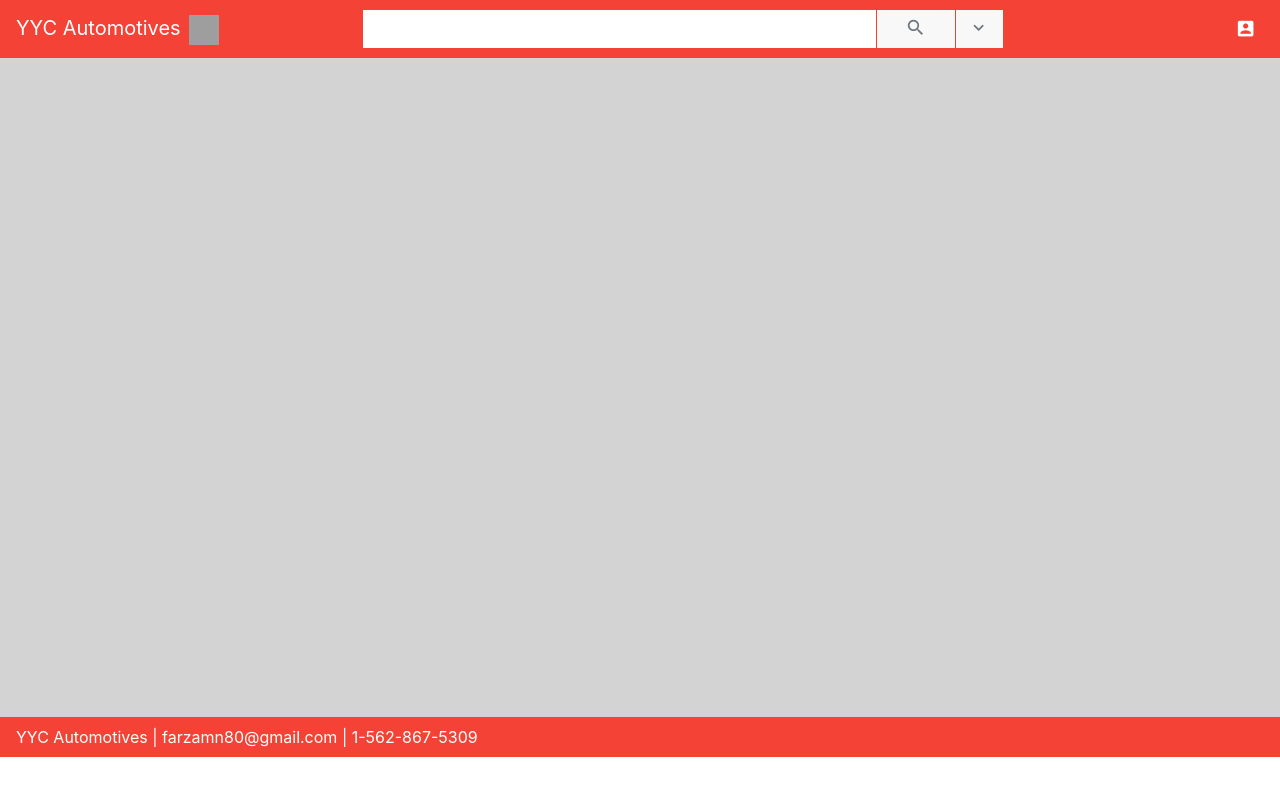
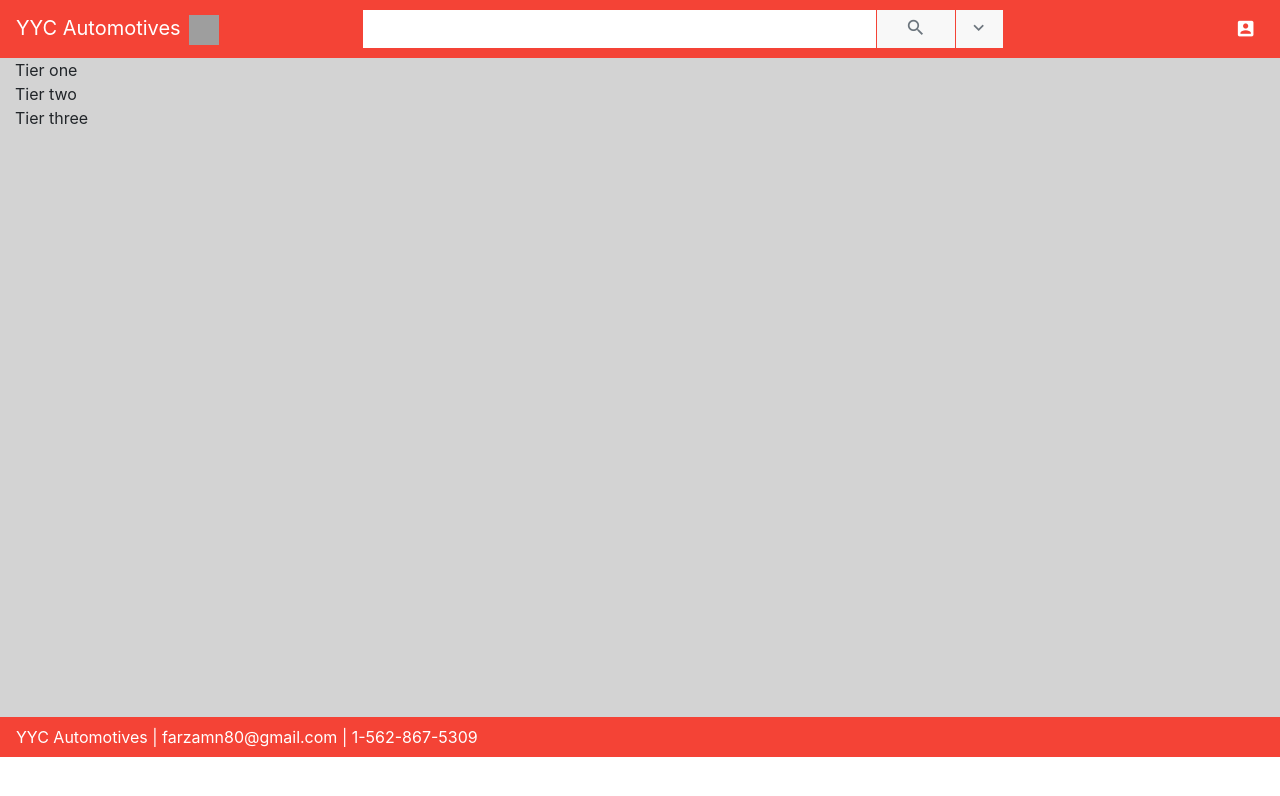
Before and after one commit to fnoori/yycauto, a Vue app: page / in a window 1280 px wide. Shown: the top 796 px of the page. Built offline with nearby package versions, Linux system fonts and the light colour scheme; grey boxes are pictures that could not be loaded.

Commit message:
Added tier component files imported to homepage

```diff
--- a/src/components/Home.vue
+++ b/src/components/Home.vue
@@ -1,11 +1,22 @@
 <template>
     <div class="home container-fluid">
+        <tier-one></tier-one>
+        <tier-two></tier-two>
+        <tier-three></tier-three>
     </div>
 </template>
 
 <script>
+    import TierOne from "./TierOne"
+    import TierTwo from "./TierTwo"
+    import TierThree from "./TierThree"
+
     export default {
-    components: {},
+        components: {
+            'tier-one': TierOne,
+            'tier-two': TierTwo,
+            'tier-three': TierThree
+        },
         data() {
             return {}
         },
--- /dev/null
+++ b/src/components/TierOne.vue
@@ -0,0 +1,19 @@
+<template>
+    <div>
+        Tier one
+    </div>
+</template>
+
+<script>
+    export default {
+        components: {},
+        data() {
+            return {}
+        },
+
+        methods: {}
+    }
+</script>
+
+<style scoped>
+</style>
--- /dev/null
+++ b/src/components/TierThree.vue
@@ -0,0 +1,19 @@
+<template>
+    <div>
+        Tier three
+    </div>
+</template>
+
+<script>
+    export default {
+        components: {},
+        data() {
+            return {}
+        },
+
+        methods: {}
+    }
+</script>
+
+<style scoped>
+</style>
--- /dev/null
+++ b/src/components/TierTwo.vue
@@ -0,0 +1,19 @@
+<template>
+    <div>
+        Tier two
+    </div>
+</template>
+
+<script>
+    export default {
+        components: {},
+        data() {
+            return {}
+        },
+
+        methods: {}
+    }
+</script>
+
+<style scoped>
+</style>
```
Lines whose indentation alone changed are shown as unchanged.
